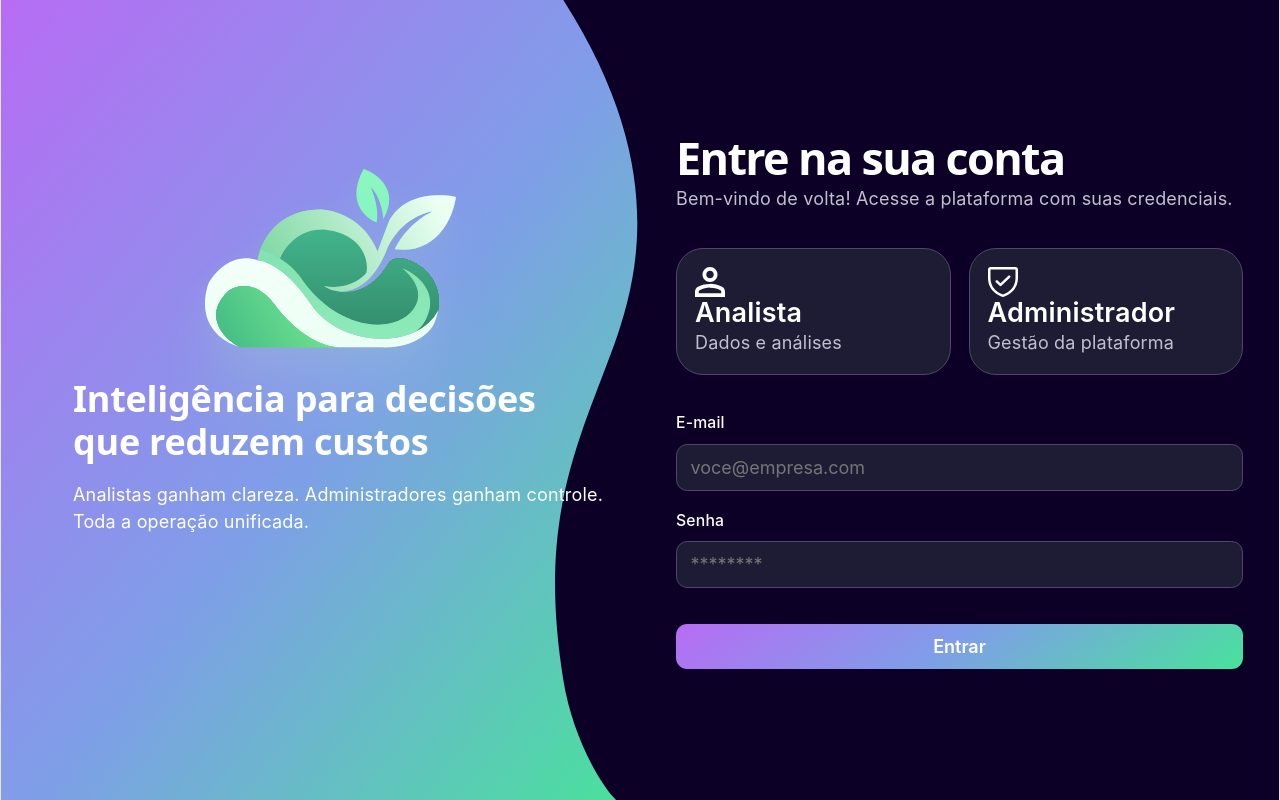
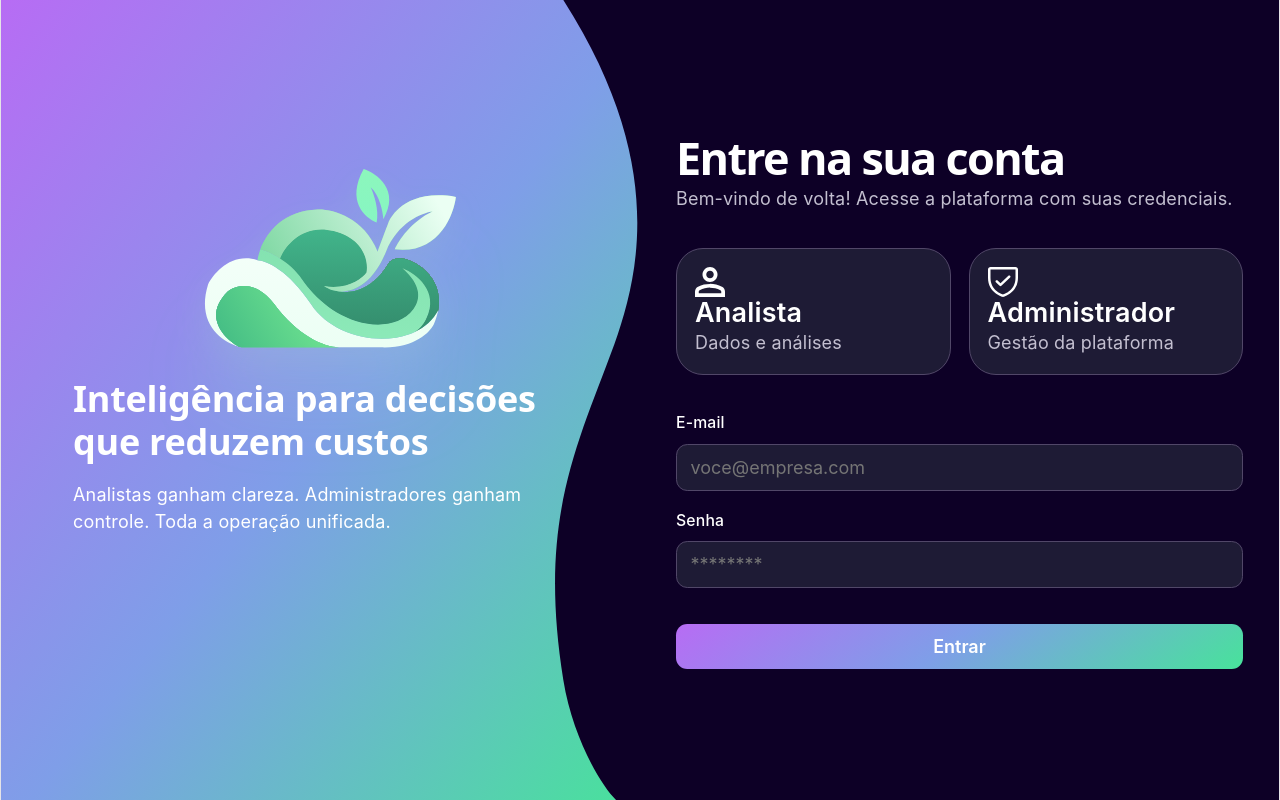
Before and after one commit to AetherGases/aether-web-flow, a React (Vite) app: page / in a window 1280 px wide. Built offline with nearby package versions, Linux system fonts and the light colour scheme.

Commit message:
hotfix: presentationt text

```diff
--- a/src/pages/login/login.css
+++ b/src/pages/login/login.css
@@ -44,7 +44,7 @@
     display: flex;
     flex-direction: column;
     gap: var(--space-4);
-    max-width: 30rem;
+    max-width: 28rem;
     text-align: left;
     margin-top: -8rem;
     margin-left: var(--space-8);
```
